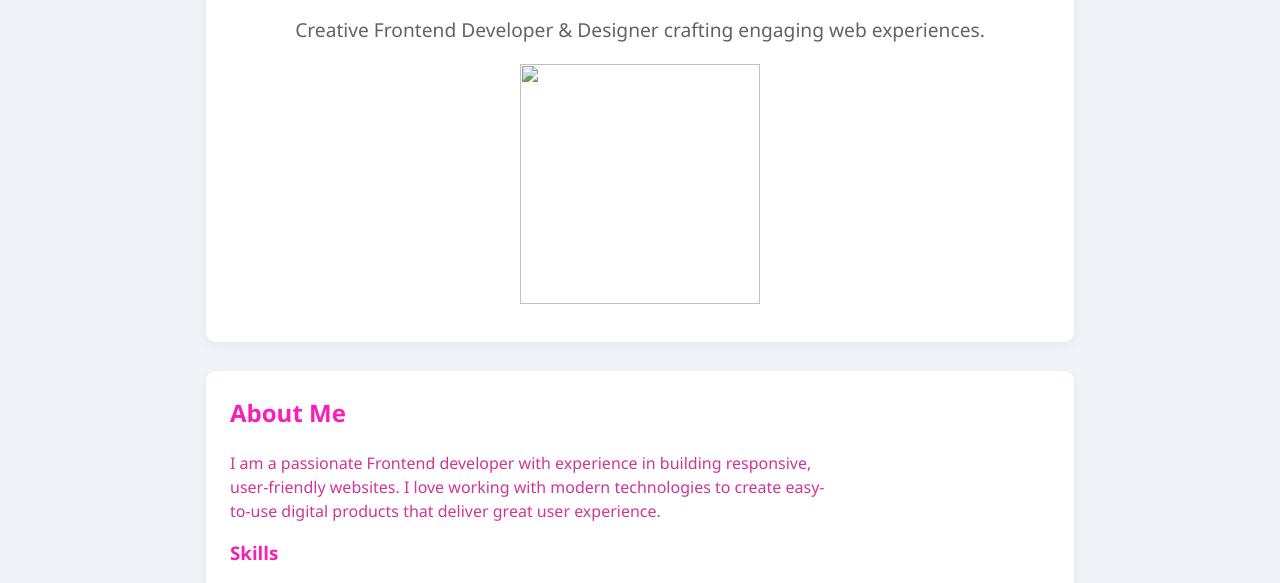
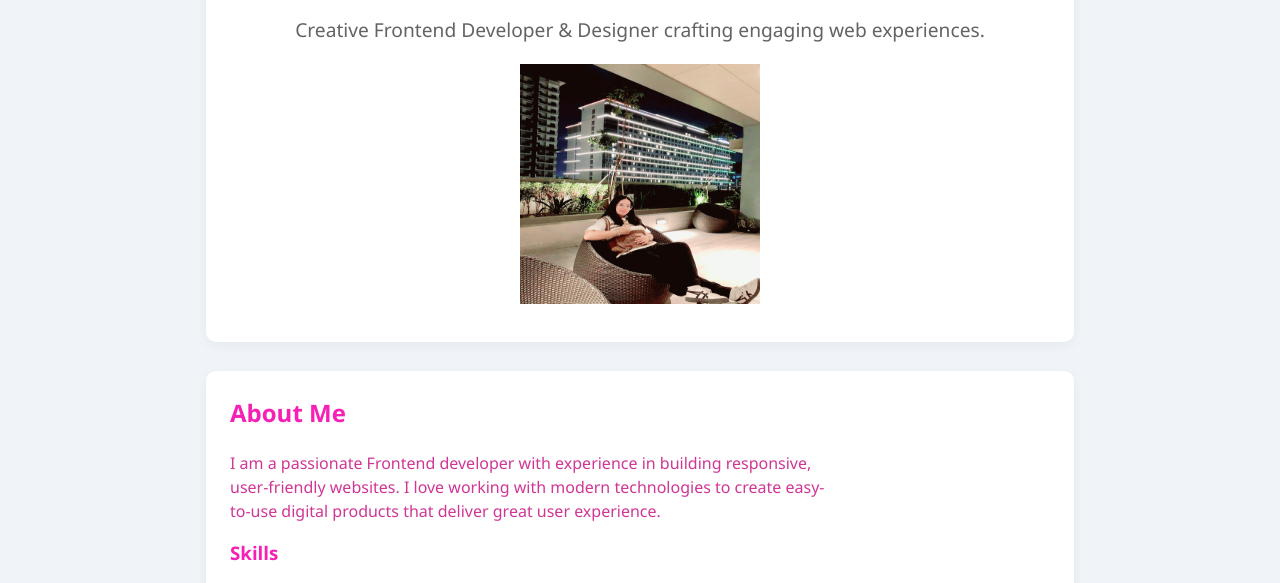
Before and after one commit to 1-8-xnd/paulavillafranca, a plain HTML site: page index.html in a window 1280 px wide. Shown: the part 178-761 px from the top of the page. Drawn offline with Linux system fonts and the light colour scheme.

Commit message:
Update and rename MY PROFILE.html to index.html

```diff
--- a/MY PROFILE.html
+++ b/index.html
@@ -235,7 +235,8 @@ font-size: 2rem;
     <div class="profile-card" role="region" aria-label="User Profile">
       <div class="profile-card" role="region" aria-label="User Profile">
     <img
-      src="c:\Users\cisely\Downloads\pau\photo_6131674223383529062_y.jpg"
+
+      src="IMG_20261103_004818_925.jpg"
       loading="lazy"
       width="240"
       height="240"
```
